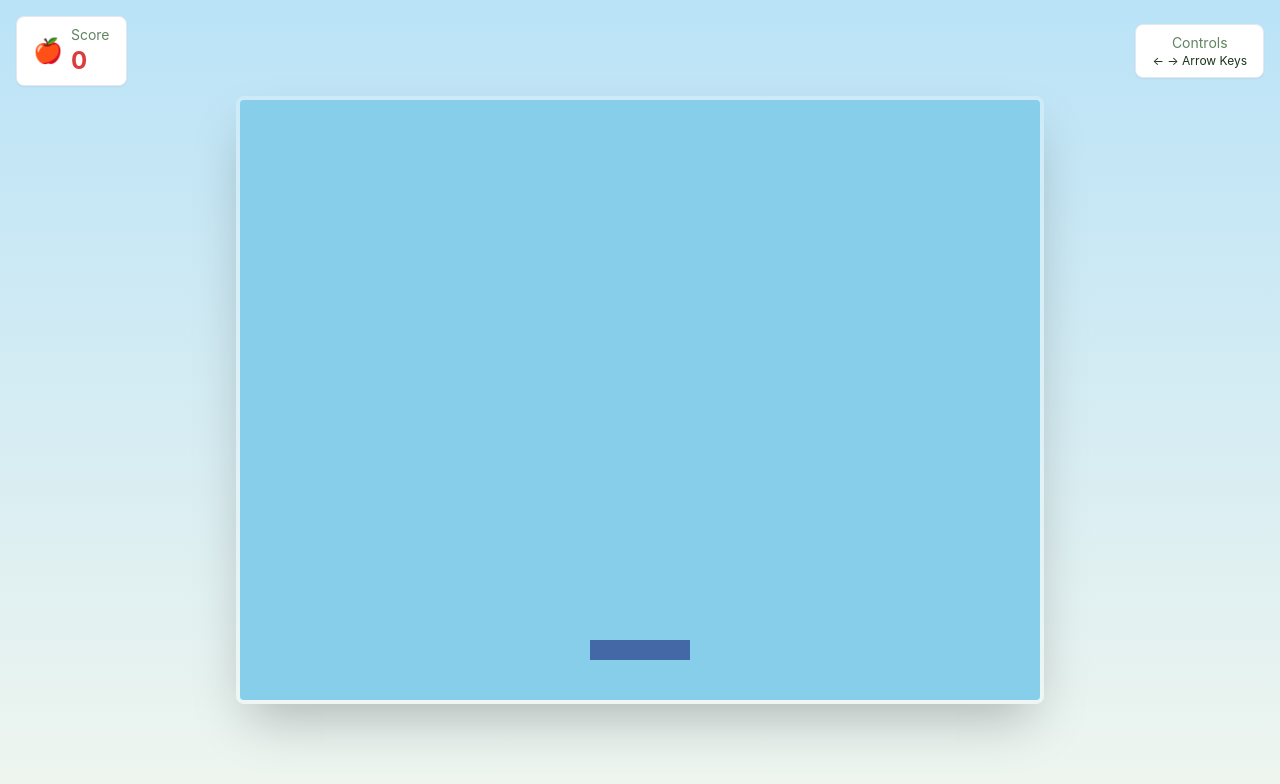
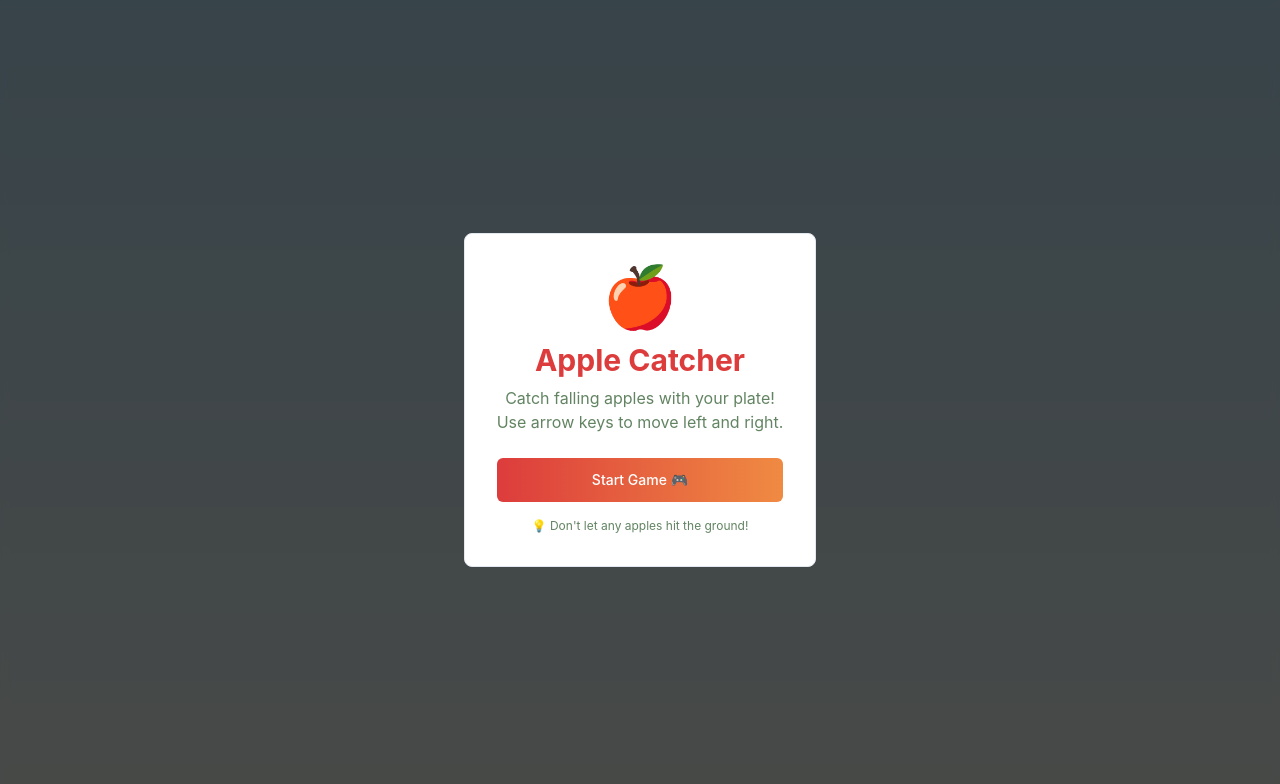
Before and after one commit to Ricky-790/apple-catch-react, a React (Vite) app: page / in a window 1280 px wide. Shown: the top 784 px of the page. Built offline with nearby package versions, Linux system fonts and the light colour scheme.

Commit message:
Add start button and game over
Add a start button to initiate the game and display a game over state when an apple is missed.

```diff
--- a/src/components/AppleCatcherGame.tsx
+++ b/src/components/AppleCatcherGame.tsx
@@ -243,6 +243,19 @@ export default function AppleCatcherGame() {
   // React state - these trigger re-renders when they change
   const [score, setScore] = useState(0);               // Current score (mirrors Phaser state)
   const [gameOver, setGameOver] = useState(false);     // Is game over? (mirrors Phaser state)
+  const [gameStarted, setGameStarted] = useState(false); // Has the player started the game?
+
+  // Function to start the game - called when start button is clicked
+  const startGame = () => {
+    setGameStarted(true);         // Mark game as started
+    setScore(0);                  // Reset score
+    setGameOver(false);           // Reset game over status
+
+    // Start the Phaser scene with our shared data
+    if (phaserGameRef.current && sceneRef.current) {
+      sceneRef.current.restart();  // Reset the game state in Phaser
+    }
+  };
 
   // Shared data object - this is passed to Phaser so both sides can communicate
   const gameData: GameData = {
@@ -252,13 +265,14 @@ export default function AppleCatcherGame() {
       sceneRef.current?.restart();   // Tell Phaser to restart the game
       setScore(0);                   // Reset React state
       setGameOver(false);            // Reset React state
+      setGameStarted(true);          // Keep game in started state for restart
     }
   };
 
   // useEffect - runs once when component mounts, sets up the Phaser game
   useEffect(() => {
     // Only create the game if we have a container div and haven't created it yet
-    if (gameRef.current && !phaserGameRef.current) {
+    if (gameRef.current && !phaserGameRef.current && gameStarted) {
       // Phaser game configuration object
       const config: Phaser.Types.Core.GameConfig = {
         type: Phaser.AUTO,              // Let Phaser choose WebGL or Canvas automatically
@@ -303,11 +317,45 @@ export default function AppleCatcherGame() {
         }
       };
     }
-  }, []); // Empty dependency array means this only runs once on mount
+  }, [gameStarted]); // Runs when gameStarted changes
 
   // JSX Return - The UI that React renders
   return (
     <div className="game-container">
+      {/* Start Screen - only shows when game hasn't started yet */}
+      {!gameStarted && !gameOver && (
+        <div className="game-over-modal">
+          <Card className="p-8 max-w-md mx-4 text-center">
+            <div className="mb-6">
+              <div className="text-6xl mb-4">🍎</div>
+              <h2 className="text-3xl font-bold text-primary mb-2">Apple Catcher</h2>
+              <p className="text-muted-foreground">
+                Catch falling apples with your plate!<br />
+                Use arrow keys to move left and right.
+              </p>
+            </div>
+
+            <div className="space-y-4">
+              {/* Start button - begins the game */}
+              <Button
+                onClick={startGame}
+                size="lg"
+                className="w-full bg-gradient-to-r from-primary to-accent hover:from-primary/90 hover:to-accent/90 transition-all duration-300"
+              >
+                Start Game 🎮
+              </Button>
+
+              <div className="text-xs text-muted-foreground">
+                <p>💡 Don't let any apples hit the ground!</p>
+              </div>
+            </div>
+          </Card>
+        </div>
+      )}
+
+      {/* Game UI - only shows when game has started */}
+      {gameStarted && (
+        <>
           {/* Top UI bar with score and controls info */}
           <div className="game-ui">
             {/* Score display card */}
@@ -332,6 +380,8 @@ export default function AppleCatcherGame() {
 
           {/* This div is where Phaser renders the actual game */}
           <div ref={gameRef} className="rounded-lg overflow-hidden shadow-2xl border-4 border-white/20" />
+        </>
+      )}
 
       {/* Game Over Modal - only shows when gameOver is true */}
       {gameOver && (
```
Lines whose indentation alone changed are shown as unchanged.
